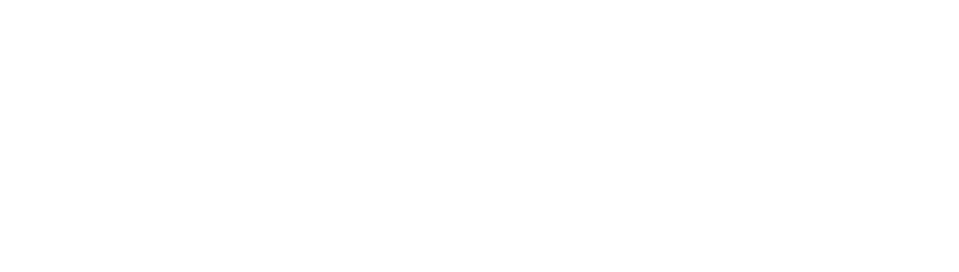
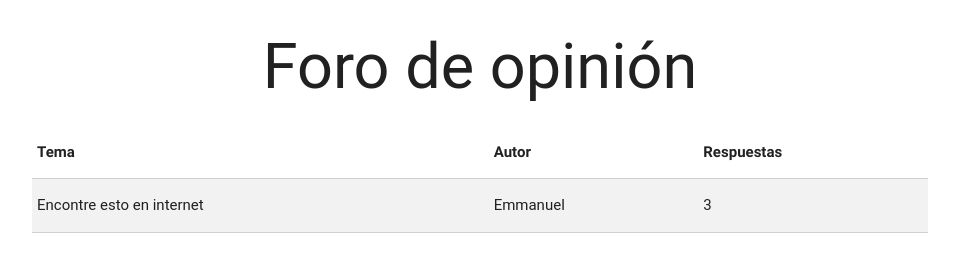
Before and after one commit to Nallelyht/foro-de-opinion, a plain HTML site: page index.html in a window 1280 px wide. Shown: the whole page, without its empty margins (160-1119 px from the left). Drawn offline with Linux system fonts and the light colour scheme; a web font is replaced by a local one.

Commit message:
maquetacion sin estilo lista

```diff
--- a/index.html
+++ b/index.html
@@ -7,9 +7,29 @@
 		<link rel="stylesheet" href="css/materialize.min.css" />
 		<link rel="stylesheet" href="css/sweetalert.css" />
 		<link rel="stylesheet" href="css/style.css" />
-		<title>Document</title>
+		<title>Foro de opinión</title>
 	</head>
 	<body>
+		<h1 class="center-align">Foro de opinión</h1>
+		<section class="container">
+			<table class="striped bordered responsive-table">
+				<thead>
+					<tr>
+						<th>Tema</th>
+						<th>Autor</th>
+						<th>Respuestas</th>
+					</tr>
+				</thead>
+
+				<tbody id="created-topic">
+					<tr>
+						<td>Encontre esto en internet</td>
+						<td>Emmanuel</td>
+						<td>3</td>
+					</tr>
+				</tbody>
+			</table>
+		</section>
 		<script src="js/jquery-3.2.1.js"></script>
 		<script src="js/materialize.min.js"></script>
 		<script src="js/sweetalert.min.js"></script>
```
